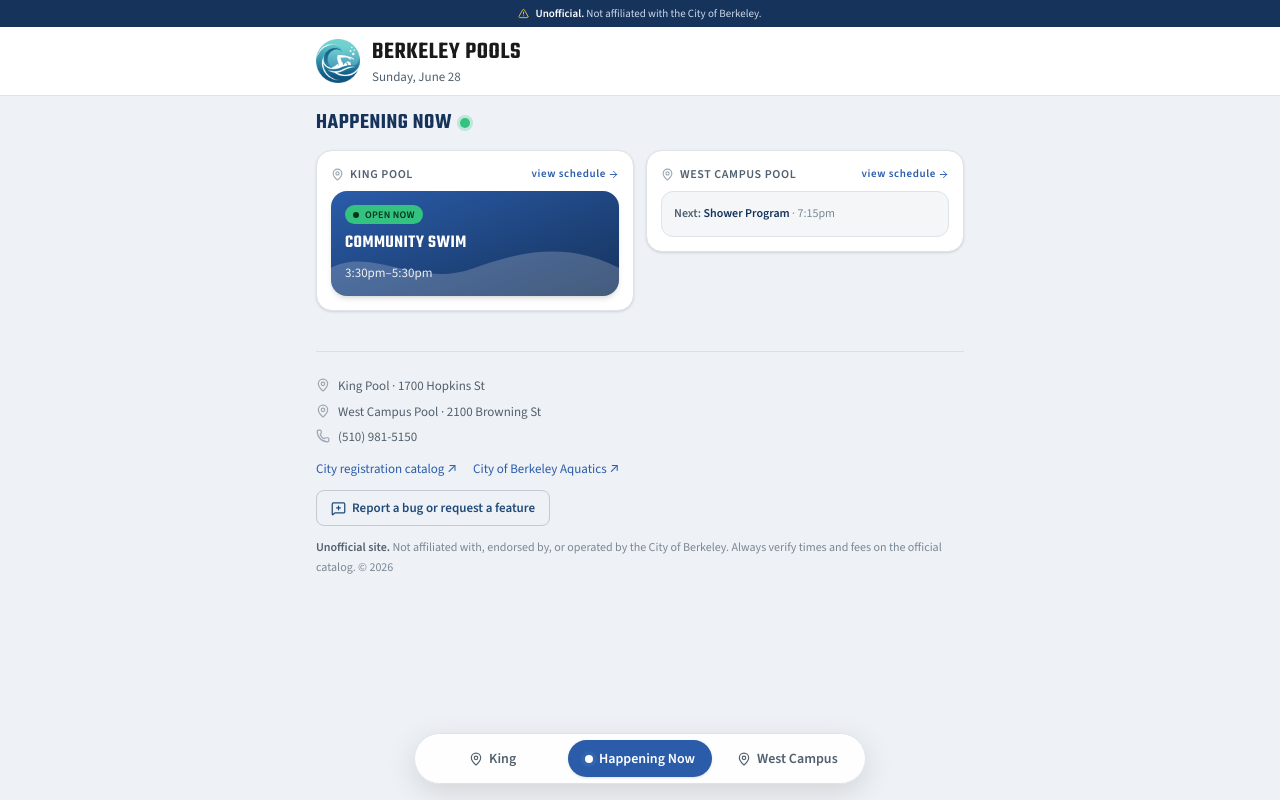
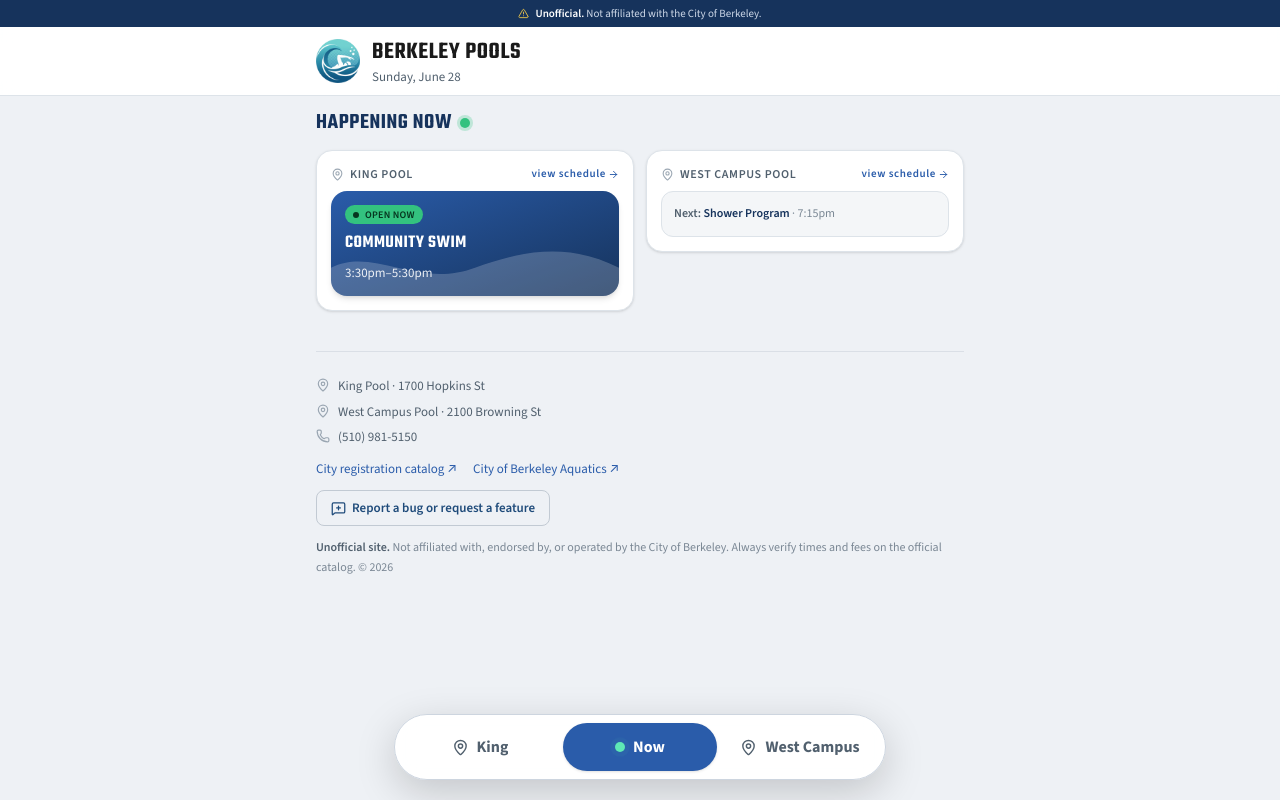
Before and after one commit to BeckerHockenbrock/berkeley-swim, a React (Vite) app: page / in a window 1280 px wide. Built offline with nearby package versions, Linux system fonts and the light colour scheme.

Commit message:
made bar bigger and green dot should now turn red. Dont have test for that though

```diff
--- a/src/components/ScheduleTab.tsx
+++ b/src/components/ScheduleTab.tsx
@@ -99,6 +99,8 @@ export function ScheduleTab() {
         : [];
     return { poolKey: pk, label: pools[pk].label, status, live, nextOpen: inRange ? findNextOpen(pk) : null };
   });
+
+  const anyPoolOpen = liveByPool.some((p) => p.live.length > 0);
 
   const nextDayLabel = (offset: number, dayIndex: number) =>
     offset === 0 ? 'today' : offset === 1 ? 'tomorrow' : DAY_FULL[dayIndex];
@@ -288,10 +290,10 @@ export function ScheduleTab() {
       )}
 
       {/* Floating Bottom Navigation Bar */}
-      <div className="fixed bottom-4 left-1/2 -translate-x-1/2 z-40 max-w-[460px] w-[calc(100%-2rem)] px-1">
+      <div className="fixed bottom-5 left-1/2 -translate-x-1/2 z-40 max-w-[500px] w-[calc(100%-1.5rem)] px-1">
         <nav
           aria-label="Pool view navigation"
-          className="bg-white/90 backdrop-blur-md border border-[#dde3e9] shadow-[0_8px_30px_rgba(0,0,0,0.12)] rounded-full p-1.5 flex items-center justify-between gap-1"
+          className="bg-white/95 backdrop-blur-md border border-[#cdd5df] shadow-[0_12px_40px_rgba(0,0,0,0.18)] rounded-full p-2 flex items-center justify-between gap-1.5"
         >
           {/* King (West / Left) */}
           <button
@@ -302,17 +304,17 @@ export function ScheduleTab() {
               setOpenKey(null);
             }}
             aria-pressed={activeTab === 'king'}
-            className={`focus-ring flex-1 flex items-center justify-center gap-1.5 py-2 px-3 rounded-full text-[13px] sm:text-[14px] font-semibold transition-all cursor-pointer ${
+            className={`focus-ring flex-1 flex items-center justify-center gap-2 py-3 px-3.5 rounded-full text-[15px] sm:text-[16px] font-bold transition-all cursor-pointer ${
               activeTab === 'king'
                 ? 'bg-[#2a5caa] text-white shadow-sm'
                 : 'text-[#51606e] hover:text-[#16335c] hover:bg-[#f4f7fb]'
             }`}
           >
-            <MapPin size={14} className="shrink-0" />
+            <MapPin size={17} className="shrink-0" />
             <span className="truncate">King</span>
           </button>
 
-          {/* Happening Now (Center) */}
+          {/* Now (Center) */}
           <button
             type="button"
             onClick={() => {
@@ -320,17 +322,33 @@ export function ScheduleTab() {
               setOpenKey(null);
             }}
             aria-pressed={activeTab === 'happening'}
-            className={`focus-ring flex-1 flex items-center justify-center gap-1.5 py-2 px-3 rounded-full text-[13px] sm:text-[14px] font-semibold transition-all cursor-pointer ${
+            className={`focus-ring flex-1 flex items-center justify-center gap-2 py-3 px-3.5 rounded-full text-[15px] sm:text-[16px] font-bold transition-all cursor-pointer ${
               activeTab === 'happening'
                 ? 'bg-[#2a5caa] text-white shadow-sm'
                 : 'text-[#51606e] hover:text-[#16335c] hover:bg-[#f4f7fb]'
             }`}
           >
-            <span className="relative flex h-2 w-2 shrink-0">
-              <span className={`animate-ping absolute inline-flex h-full w-full rounded-full opacity-75 ${activeTab === 'happening' ? 'bg-white' : 'bg-[#33c27f]'}`} />
-              <span className={`relative inline-flex rounded-full h-2 w-2 ${activeTab === 'happening' ? 'bg-white' : 'bg-[#33c27f]'}`} />
+            <span className="relative flex h-2.5 w-2.5 shrink-0">
+              {anyPoolOpen && (
+                <span
+                  className={`animate-ping absolute inline-flex h-full w-full rounded-full opacity-75 ${
+                    activeTab === 'happening' ? 'bg-emerald-300' : 'bg-[#33c27f]'
+                  }`}
+                />
+              )}
+              <span
+                className={`relative inline-flex rounded-full h-2.5 w-2.5 ${
+                  anyPoolOpen
+                    ? activeTab === 'happening'
+                      ? 'bg-emerald-300'
+                      : 'bg-[#33c27f]'
+                    : activeTab === 'happening'
+                      ? 'bg-red-300'
+                      : 'bg-[#e5484d]'
+                }`}
+              />
             </span>
-            <span className="truncate">Happening Now</span>
+            <span className="truncate">Now</span>
           </button>
 
           {/* West Campus (East / Right) */}
@@ -342,13 +360,13 @@ export function ScheduleTab() {
               setOpenKey(null);
             }}
             aria-pressed={activeTab === 'west'}
-            className={`focus-ring flex-1 flex items-center justify-center gap-1.5 py-2 px-3 rounded-full text-[13px] sm:text-[14px] font-semibold transition-all cursor-pointer ${
+            className={`focus-ring flex-1 flex items-center justify-center gap-2 py-3 px-3.5 rounded-full text-[15px] sm:text-[16px] font-bold transition-all cursor-pointer ${
               activeTab === 'west'
                 ? 'bg-[#2a5caa] text-white shadow-sm'
                 : 'text-[#51606e] hover:text-[#16335c] hover:bg-[#f4f7fb]'
             }`}
           >
-            <MapPin size={14} className="shrink-0" />
+            <MapPin size={17} className="shrink-0" />
             <span className="truncate">West Campus</span>
           </button>
         </nav>
```
